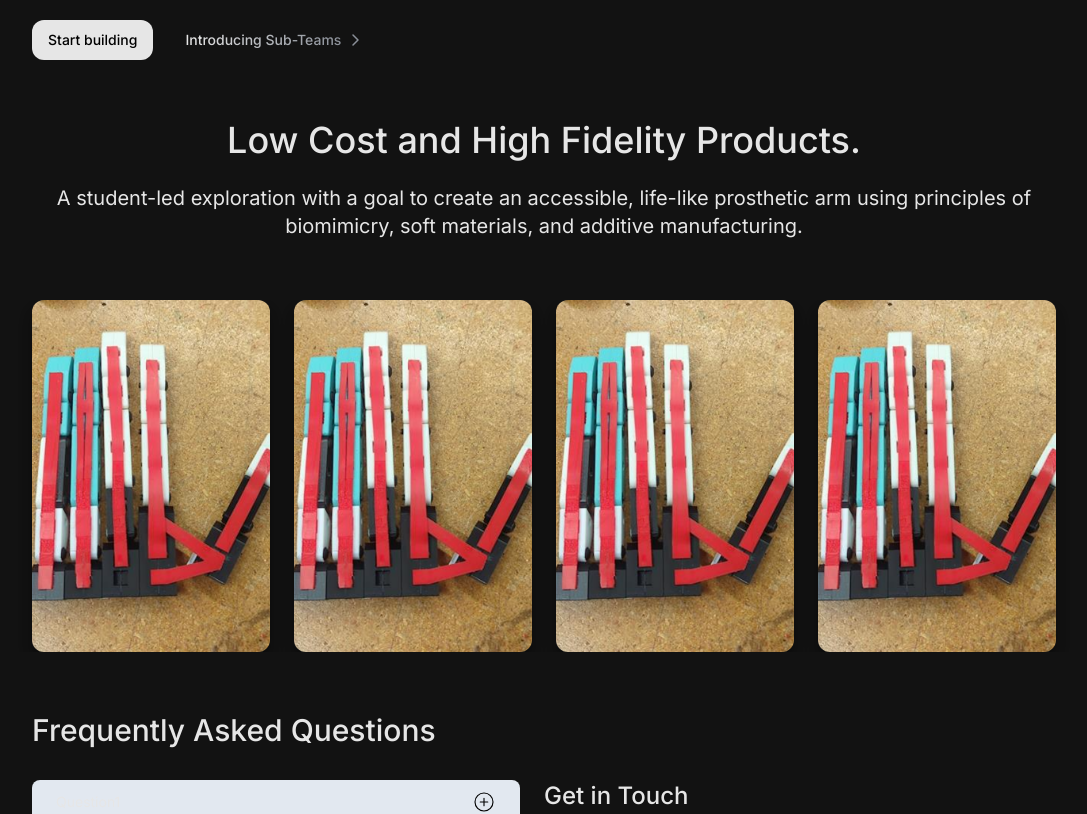
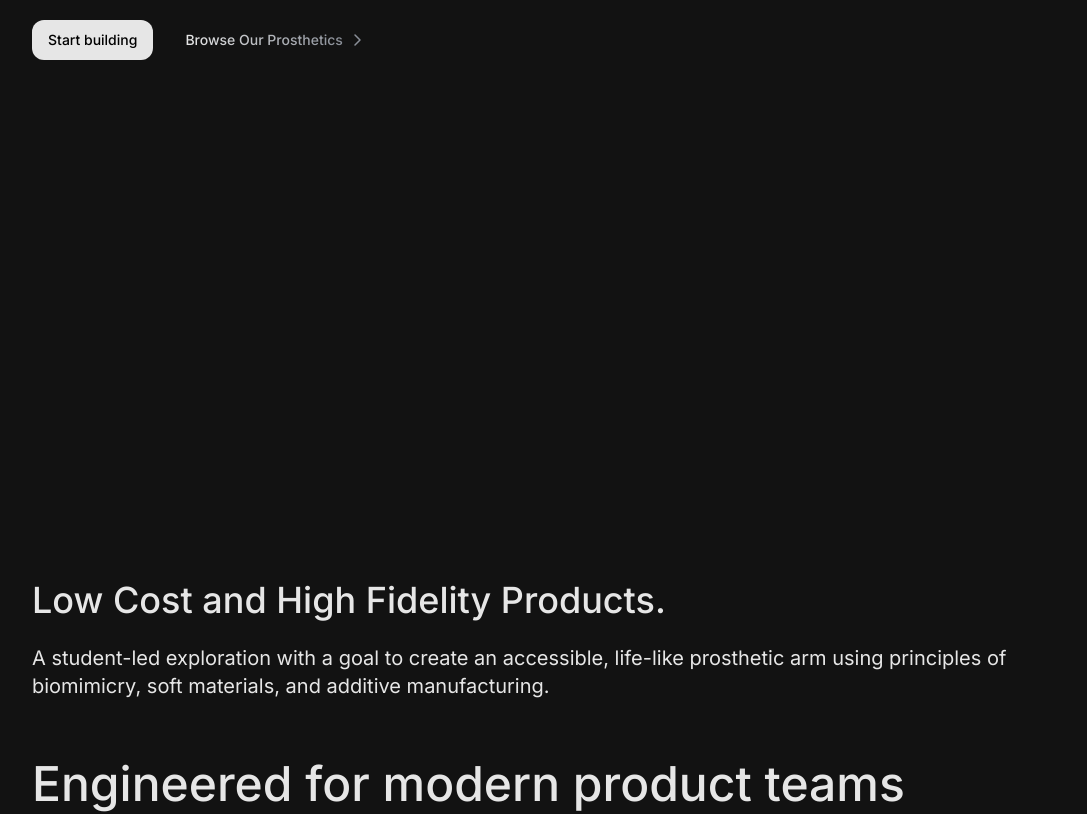
Before and after one commit to spencerhum04/symbios, a React (Vite) app: page / in a window 1280 px wide. Shown: the part 400-1214 px from the top of the page, without its empty margins (96-1183 px from the left). Built offline with nearby package versions, Linux system fonts and the light colour scheme.

Commit message:
fix: margins

```diff
--- a/src/routes/landing/landing.css
+++ b/src/routes/landing/landing.css
@@ -34,3 +34,32 @@
 .reveal-blur-delay-3 {
     animation-delay: 1s;
 }
+
+.reveal-blur-delay-4 {
+    animation-delay: 2s;
+}
+
+@keyframes image-fade-blur {
+    0% {
+      opacity: 0;
+      filter: blur(20px);
+      transform: scale(1.05);
+    }
+    100% {
+      opacity: 1;
+      filter: blur(0px);
+      transform: scale(1);
+    }
+}
+
+.mech-reveal {
+    animation: image-fade-blur 1.5s ease-out forwards;
+    mask-image:
+        linear-gradient(to top, transparent 0%, black 20%, black 80%, transparent 100%),
+        linear-gradient(to left, transparent 0%, black 20%, black 80%, transparent 100%);
+    mask-composite: intersect;
+    -webkit-mask-image:
+        linear-gradient(to top, transparent 0%, black 20%, black 80%, transparent 100%),
+        linear-gradient(to left, transparent 0%, black 20%, black 80%, transparent 100%);
+    -webkit-mask-composite: destination-in;
+}
--- a/src/routes/landing/sections/display.tsx
+++ b/src/routes/landing/sections/display.tsx
@@ -3,11 +3,13 @@ import model from "../../../assets/model.png"
 
 export default function Display() {
     return (
-        <div className="flex flex-row items-center gap-6 justify-between px-6 sm:px-32 overflow-hidden">
-            <Card image={model} title={"Title"} body={"Lorem ipsum lorem ipsum lorem ipsum lorem ipsum lorem ipsum"} />
-            <Card image={model} title={"Title"} body={"Lorem ipsum lorem ipsum lorem ipsum lorem ipsum lorem ipsum"} />
-            <Card image={model} title={"Title"} body={"Lorem ipsum lorem ipsum lorem ipsum lorem ipsum lorem ipsum"} />
-            <Card image={model} title={"Title"} body={"Lorem ipsum lorem ipsum lorem ipsum lorem ipsum lorem ipsum"} />
+        <div className="flex flex-col max-w-[1024px] w-full mx-auto gap-8 text-center sm:text-left">
+            <div className="text-4xl sm:text-5xl w-full font-medium">Engineered for modern product teams</div>
+            <div className="flex flex-row items-center gap-6 justify-between overflow-hidden">
+                <Card image={model} title={"Title"} body={"Lorem ipsum lorem ipsum lorem ipsum lorem ipsum lorem ipsum"} />
+                <Card image={model} title={"Title"} body={"Lorem ipsum lorem ipsum lorem ipsum lorem ipsum lorem ipsum"} />
+                <Card image={model} title={"Title"} body={"Lorem ipsum lorem ipsum lorem ipsum lorem ipsum lorem ipsum"} />
+            </div>
         </div>
     )
 }
--- a/src/routes/landing/sections/hero.tsx
+++ b/src/routes/landing/sections/hero.tsx
@@ -1,17 +1,23 @@
 import "../landing.css";
+import mech from "../../../assets/mech.png";
 
 export default function Hero() {
     return (
-        <div className="flex flex-col pt-18 max-w-[1024px] w-full mx-auto gap-8 text-center sm:text-left">
+        <>
+            <div className="flex flex-col pt-18 max-w-[1024px] w-full mx-auto gap-8 text-center sm:text-left z-10">
                 <div className="text-4xl sm:text-6xl w-full font-medium reveal-blur">Redefining the Future of Prosthetics</div>
                 <div className="max-w-175 text-xl w-full font-medium reveal-blur reveal-blur-delay-1">Combining biomimicry, soft materials, and 3D printing, our student-driven initiative is making advanced prosthetics more accessible than ever.</div>
                 <div className="flex flex-col sm:flex-row items-center gap-4">
                     <div className="text-black bg-sand hover:bg-white text-sm font-medium rounded-xl px-4 py-2.5 reveal-blur reveal-blur-delay-2">Start building</div>
                     <div className="flex flex-row items-center rounded-xl hover:bg-neutral gap-x-1.5 px-4 py-2.5 reveal-blur reveal-blur-delay-3">
-                    <div className="text-stone text-sm font-medium bg-gradient-to-r from-sand to-stone bg-clip-text text-transparent">Introducing Sub-Teams</div>
+                        <div className="text-stone text-sm font-medium bg-gradient-to-r from-sand to-stone bg-clip-text text-transparent">Browse Our Prosthetics</div>
                         <svg xmlns="http://www.w3.org/2000/svg" width="16" height="16" fill="#8a8f98" viewBox="0 0 256 256"><path d="M184.49,136.49l-80,80a12,12,0,0,1-17-17L159,128,87.51,56.49a12,12,0,1,1,17-17l80,80A12,12,0,0,1,184.49,136.49Z"></path></svg>
                     </div>
                 </div>
             </div>
+            <div className="hidden sm:block px-10 reveal-blur reveal-blur-delay-4">
+                <img src={mech} className="mech-reveal w-full object-cover" />
+            </div>
+        </>
     );
 }
--- a/src/routes/landing/sections/overview.tsx
+++ b/src/routes/landing/sections/overview.tsx
@@ -1,6 +1,6 @@
 export default function Overview() {
     return (
-        <div className="px-6 sm:px-32 text-center flex flex-col gap-6">
+        <div className="max-w-[1024px] w-full text-center sm:text-left flex flex-col gap-6 mx-auto">
             <div className="text-4xl font-medium">Low Cost and High Fidelity Products.</div>
             <div className="text-xl">A student-led exploration with a goal to create an accessible, life-like prosthetic arm using principles of biomimicry, soft materials, and additive manufacturing.</div>
         </div>
```
Also changed, not shown: src/assets/mech.png, src/components/ExpandableCard.tsx (added). Lines whose indentation alone changed are shown as unchanged.
